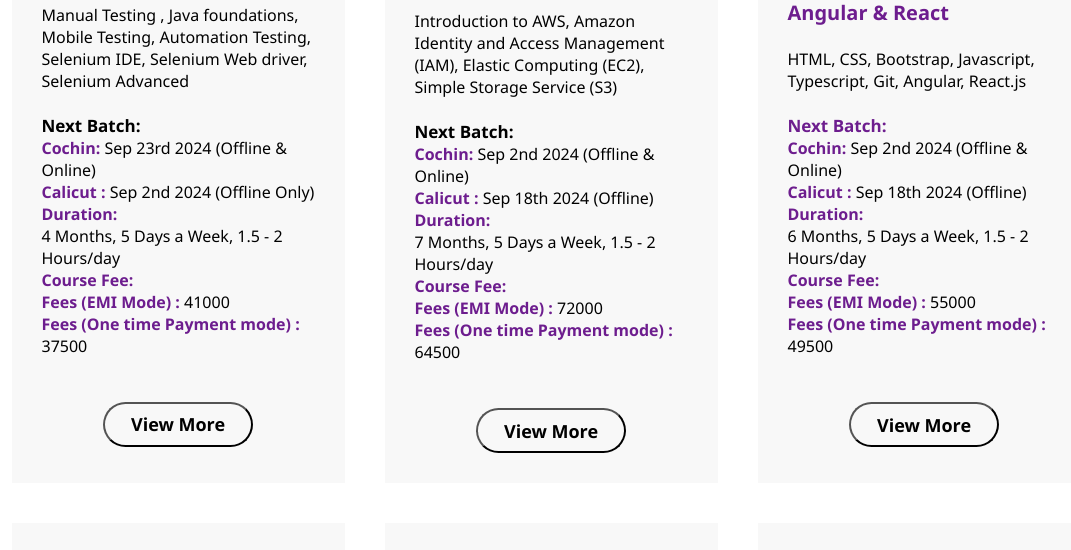
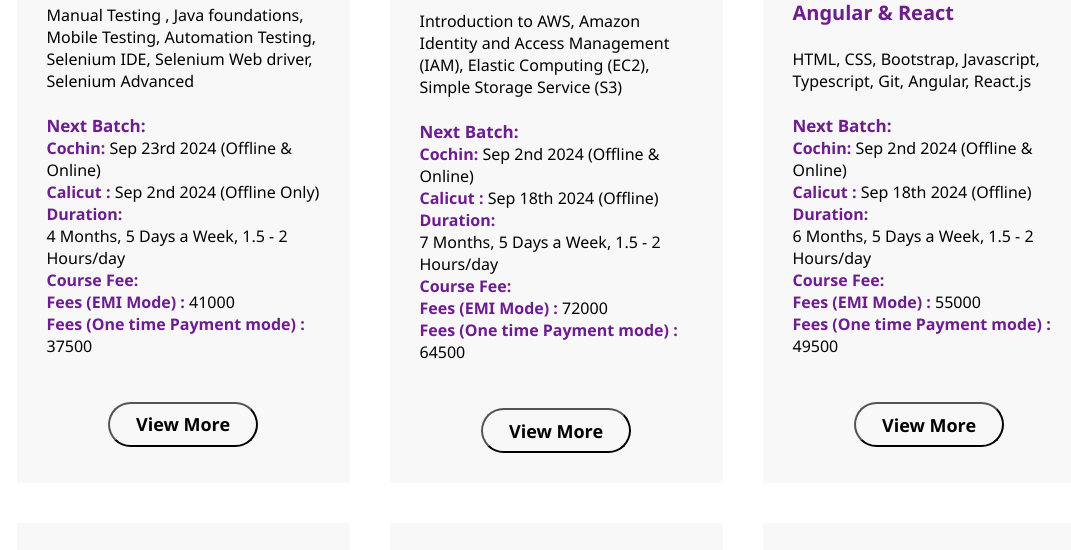
Before and after one commit to amalsunny-cloud/Luminar-clone, a plain HTML site: page index.html in a window 1280 px wide. Shown: the part 1347-1897 px from the top of the page, without its empty margins (209-1280 px from the left). Drawn offline with Linux system fonts and the light colour scheme.

Commit message:
third commit

```diff
--- a/index.html
+++ b/index.html
@@ -62,7 +62,7 @@
                 <h4>Software Testing Training - Manual & Automation</h4><br>
                 <p>Manual Testing , Java foundations, Mobile Testing, Automation Testing, Selenium IDE, Selenium Web driver, Selenium Advanced</p><br>
 
-                <h5>Next Batch:</h5>
+                <h5><span>Next Batch:</span></h5>
                 <p><span>Cochin:</span> Sep 23rd 2024 (Offline & Online)</p>
                 <p><span>Calicut : </span>Sep 2nd 2024 (Offline Only)</p>
                 <p><span>Duration:</span></p>
@@ -78,7 +78,7 @@
                 <h4>PYTHON DATA SCIENCE - ML - AI - & Power BI</h4><br>
                 <p>Introduction to AWS, Amazon Identity and Access Management (IAM), Elastic Computing (EC2), Simple Storage Service (S3)</p><br>
 
-                <h5>Next Batch:</h5>
+                <h5><span>Next Batch:</span></h5>
                 <p><span>Cochin:</span> Sep 2nd 2024 (Offline & Online)</p>
                 <p><span>Calicut :</span> Sep 18th 2024 (Offline)</p>
                 <p><span>Duration:</span></p>
--- a/style.css
+++ b/style.css
@@ -131,7 +131,8 @@
 .three{
     display: flex;
     /* flex-direction: column; */
-    width: 1140px;
+    /* width: 1140px; */
+    width: 1150px;
     margin-left: 190px;
     flex-wrap: wrap;
    justify-content: center;
```
